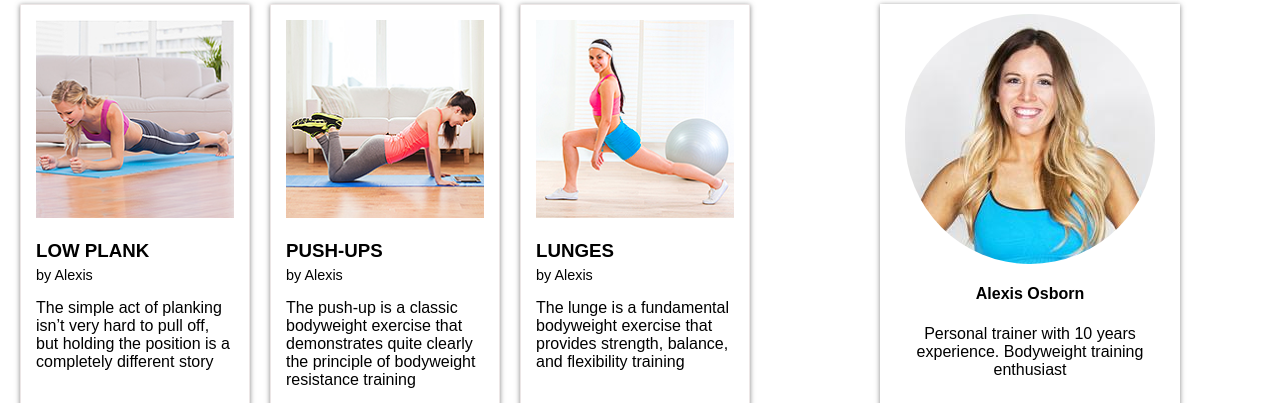
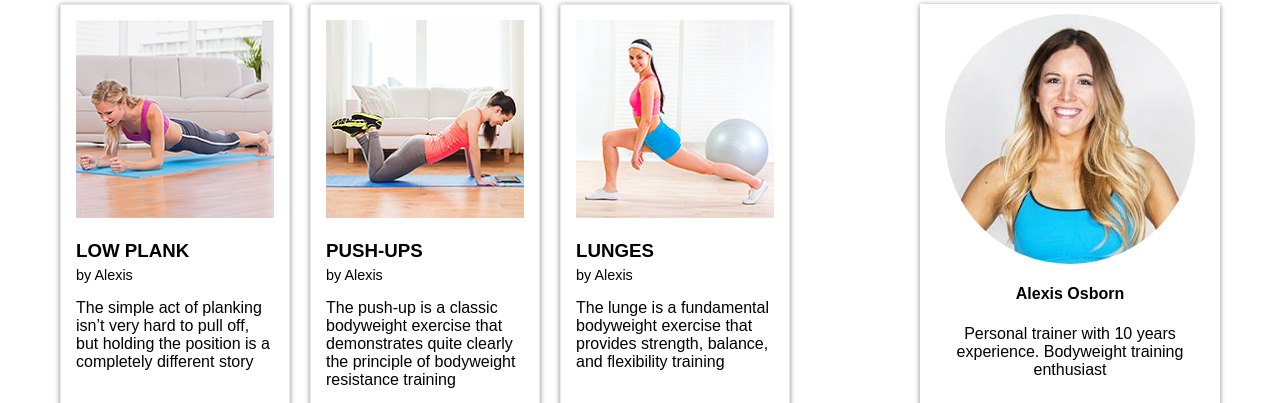
Before and after one commit to razanor/BSA-HTML-CSS, a plain HTML site: page index.html in a window 1280 px wide. Shown: the part 156-559 px from the top of the page. Drawn offline with Linux system fonts and the light colour scheme.

Commit message:
Centered body

```diff
--- a/styles/style.css
+++ b/styles/style.css
@@ -5,7 +5,7 @@ html {
 
 body {
     max-width: 1200px;
-    margin: 0;
+    margin: 0 auto;
 }
 
 a {
```
